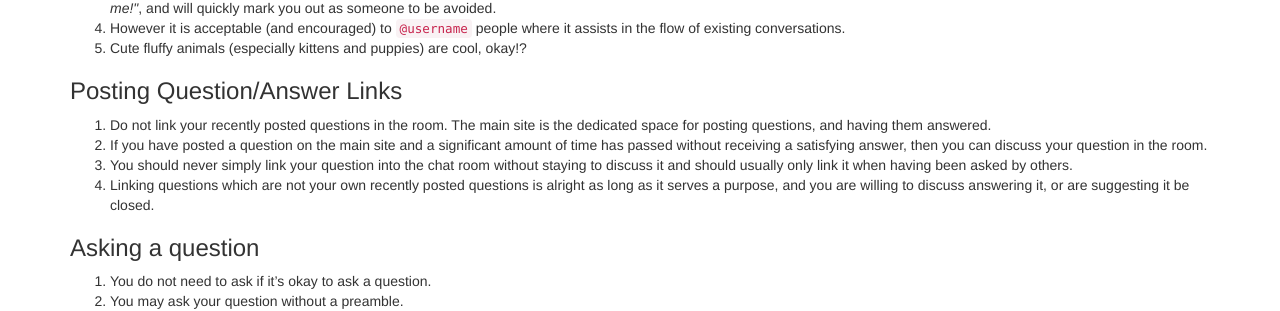
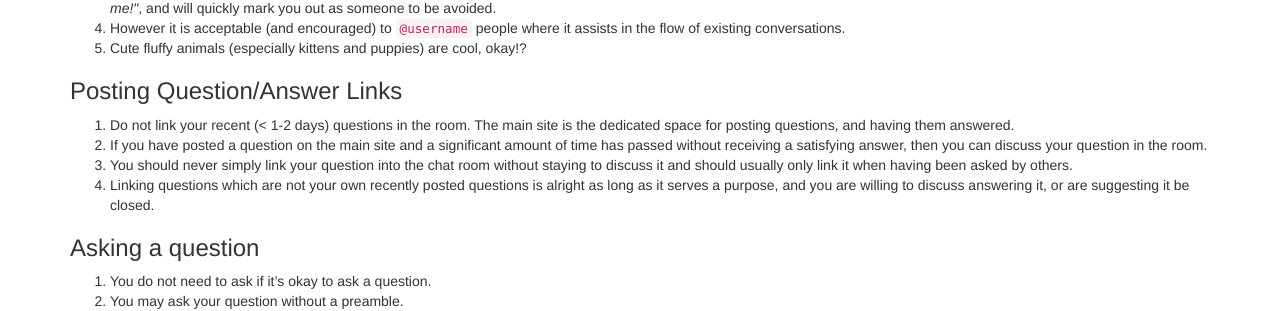
Before and after one commit to sopython/sopython-site, a Flask app: template sopy/templates/pages/chatroom.html in a window 1280 px wide. Shown: the part 541-852 px from the top of the page. Run offline with Flask 2, Linux system fonts and the light colour scheme; the template is opened without the code that fills it, so the values that code supplies are empty; parts of the project's set-up code (start-up, migrations or seed data) failed here and were passed over; some libraries are stand-ins or nearby versions.

Commit message:
Clarify the meaning of "recently posted"

```diff
--- a/sopy/templates/pages/chatroom.html
+++ b/sopy/templates/pages/chatroom.html
@@ -40,7 +40,7 @@
     <h3>Posting Question/Answer Links</h3>
 
     <ol>
-        <li>Do not link your recently posted questions in the room. The main site is the dedicated space for posting questions,
+        <li>Do not link your recent (< 1-2 days) questions in the room. The main site is the dedicated space for posting questions,
             and having them answered.</li>
         <li>If you have posted a question on the main site and a significant amount of time has passed without receiving a
             satisfying answer, then you can discuss your question in the room.</li>
```
